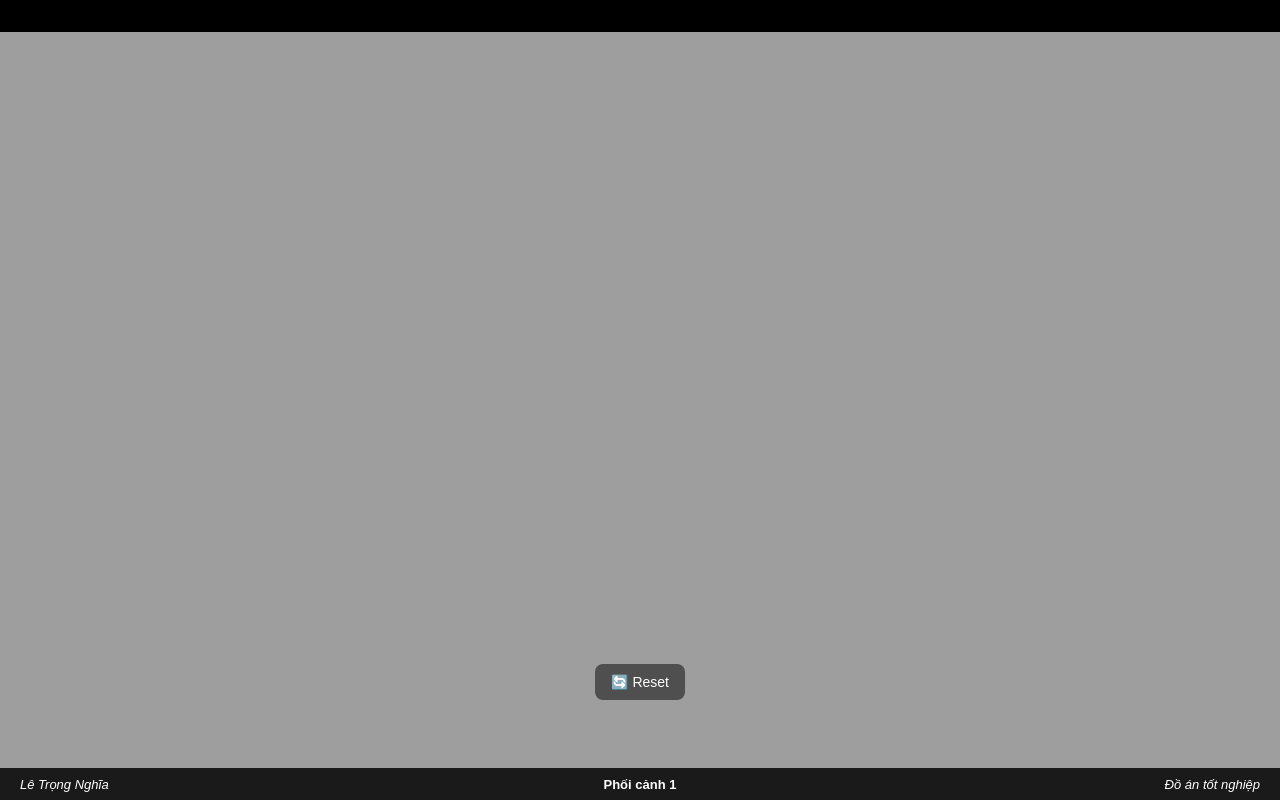
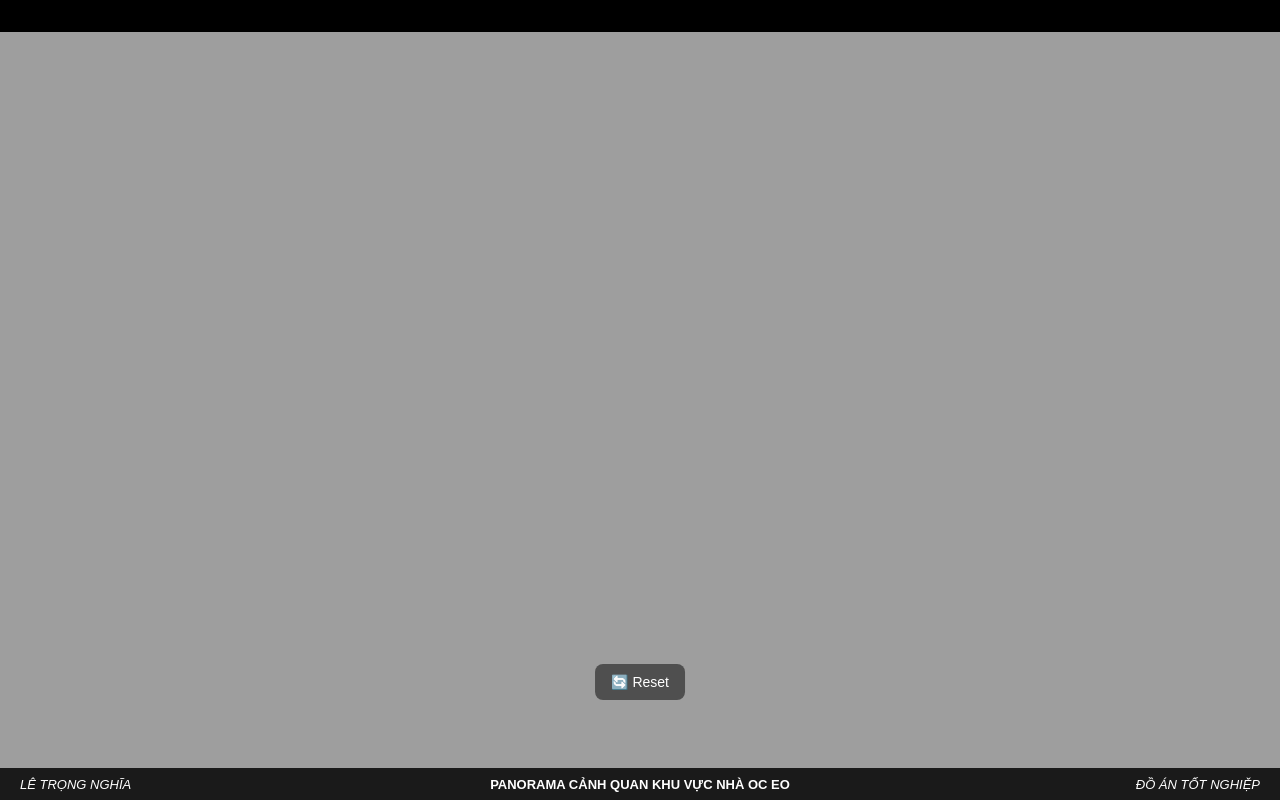
Before and after one commit to ltnghia99/ltnghia99-ltrnghia-panoramacq2, a plain HTML site: page index.html in a window 1280 px wide. Drawn offline with nearby package versions, Linux system fonts and the light colour scheme; animation ran at ten frames a second.

Commit message:
Update index.html

```diff
--- a/index.html
+++ b/index.html
@@ -84,9 +84,9 @@
 
     <!-- Dòng chữ dưới -->
     <div class="footer-bar">
-        <span class="left">Lê Trọng Nghĩa</span>
-        <span class="center" id="scene-label">Phối cảnh 1</span>
-        <span class="right">Đồ án tốt nghiệp</span>
+        <span class="left">LÊ TRỌNG NGHĨA</span>
+        <span class="center" id="scene-label">PANORAMA CẢNH QUAN KHU VỰC NHÀ OC EO</span>
+        <span class="right">ĐỒ ÁN TỐT NGHIỆP</span>
     </div>
 
     <script src="https://cdnjs.cloudflare.com/ajax/libs/three.js/r128/three.min.js"></script>
```
